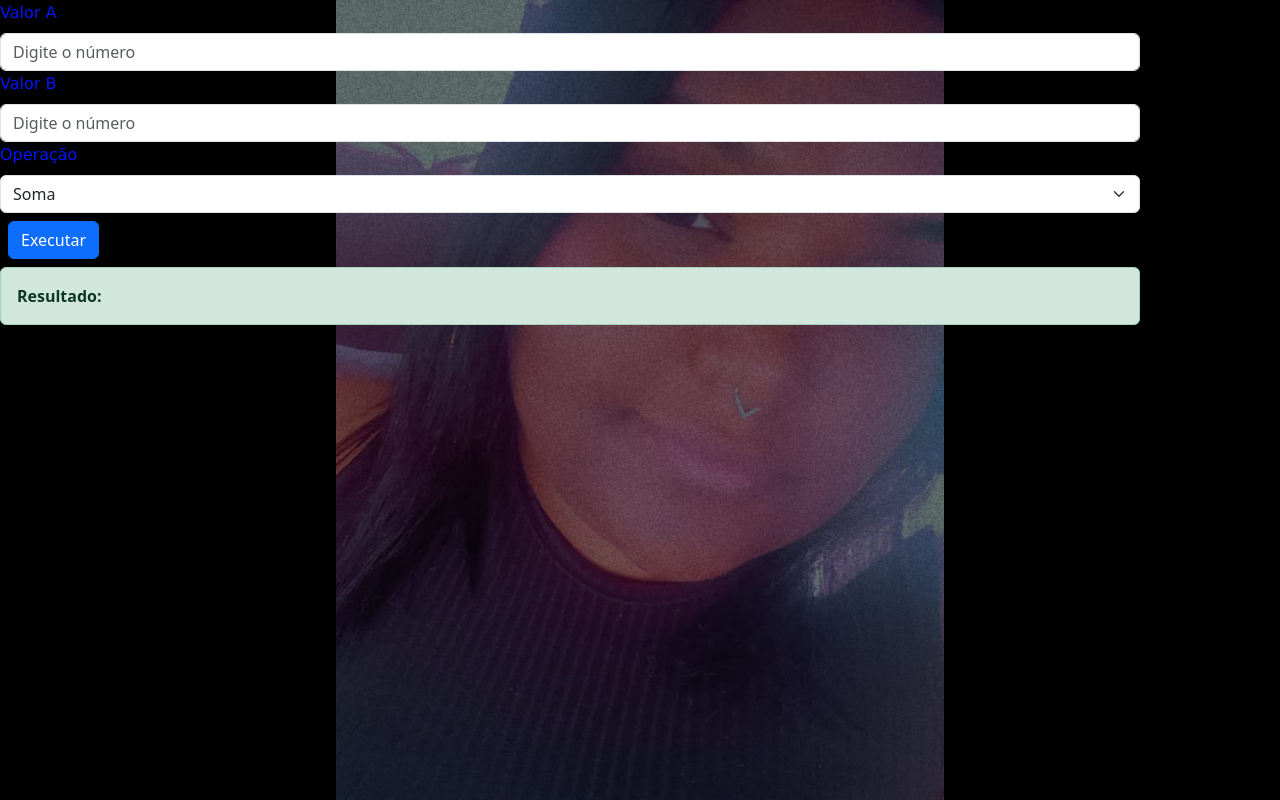
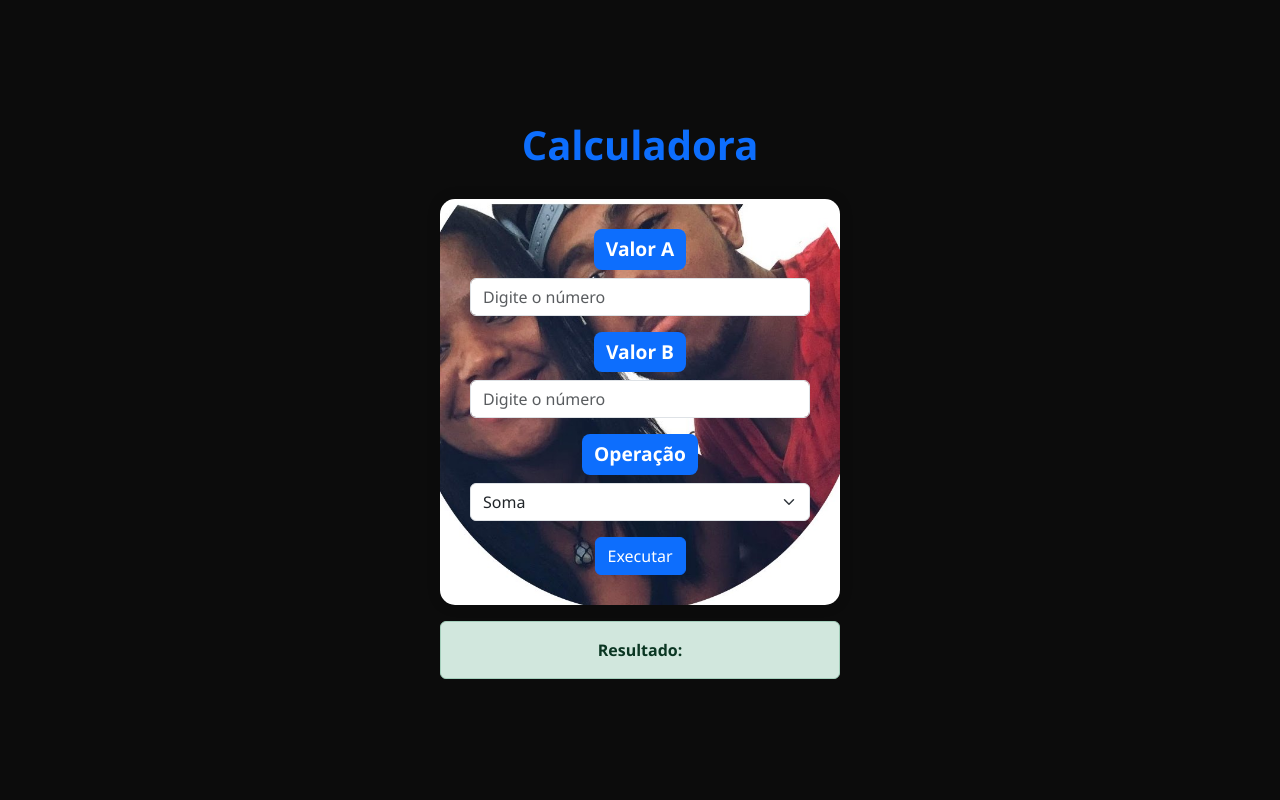
Before and after one commit to Leonardo-aprendizaje/Estacio_Segundo_Semestre, a plain HTML site: page Java Script/Calculadora JS/index.html in a window 1280 px wide. Shown: the top 800 px of the page. Drawn offline with nearby package versions, Linux system fonts and the light colour scheme.

Commit message:
atualização e finalização do dia de hoje.

```diff
--- a/Java Script/Calculadora JS/index.html
+++ b/Java Script/Calculadora JS/index.html
@@ -1,37 +1,96 @@
 <!DOCTYPE html>
 <html lang="en">
 <head>
-    <meta charset="UTF-8">
-    <meta name="viewport" content="width=device-width, initial-scale=1.0">
+  <meta charset="UTF-8" />
+  <meta name="viewport" content="width=device-width, initial-scale=1.0" />
   <title>Java Script</title>
-    <link rel="stylesheet" href="https://cdn.jsdelivr.net/npm/bootstrap@5.3.7/dist/css/bootstrap.min.css">
+  <link
+    rel="stylesheet"
+    href="https://cdn.jsdelivr.net/npm/bootstrap@5.3.7/dist/css/bootstrap.min.css"
+  />
+  <style>
+    body {
+      background-color: #0c0c0c;
+      font-family: 'Segoe UI', Tahoma, Geneva, Verdana, sans-serif;
+      display: flex;
+      justify-content: center;
+      align-items: center;
+      min-height: 100vh;
+      padding: 20px;
+    }
 
+    h1 {
+      text-align: center;
+      margin-bottom: 30px;
+      color: #0d6efd;
+    }
 
+    form {
+      background-image: url(juntos.jpg);
+      background-size: cover;
+      background-position: center;
+      max-width: 400px;
+      background-color: #ffffff;
+      padding: 30px;
+      border-radius: 15px;
+      box-shadow: 0 0 15px rgba(0, 0, 0, 0.1);
+    }
+
+    .form-label.custom-label {
+      display: inline-block;
+      background-color: #0d6efd;
+      color: white;
+      padding: 6px 12px;
+      border-radius: 8px;
+      font-size: 1.2rem;
+      font-weight: 600;
+      margin-bottom: 8px;
+    }
+
+    #resp {
+        max-width: 400px;
+        margin: 20px auto 0 auto;
+}
+
+  </style>
 </head>
-<body class="container" style="background-image: url(yasmin.jpg); background-size: contain; background-position: center top; height: 1080px; background-repeat: no-repeat; margin: 0%; padding: 0%; background-color: black;">
+<body>
+  <div class="container text-center">
+    <h1><strong>Calculadora</strong></h1>
 
+    <form class="mx-auto">
+      <label class="form-label custom-label">Valor A</label>
+      <input
+        placeholder="Digite o número"
+        class="form-control mb-3"
+        type="number"
+        id="v1"
+      />
 
-    <form action="form m-2">
-        <label class="form-label" style="color: rgb(4, 20, 248); font-family: 'Lucida Sans', 'Lucida Sans Regular', 'Lucida Grande', 'Lucida Sans Unicode', Geneva, Verdana, sans-serif; ">Valor A</label> <input placeholder="Digite o número" class="form-control" type="number" id="v1">
+      <label class="form-label custom-label">Valor B</label>
+      <input
+        placeholder="Digite o número"
+        class="form-control mb-3"
+        type="number"
+        id="v2"
+      />
 
-        <label class="form-label" style="color: rgb(4, 20, 248); font-family: 'Lucida Sans', 'Lucida Sans Regular', 'Lucida Grande', 'Lucida Sans Unicode', Geneva, Verdana, sans-serif; ">Valor B</label> <input placeholder="Digite o número" class="form-control" type="number" id="v2">
-
-        <label class="form-label" style="color: rgb(4, 20, 248); font-family: 'Lucida Sans', 'Lucida Sans Regular', 'Lucida Grande', 'Lucida Sans Unicode', Geneva, Verdana, sans-serif; ">Operação</label>
-
-        <select class="form-select" id="oper">
-
+      <label class="form-label custom-label">Operação</label>
+      <select class="form-select mb-3" id="oper">
         <option>Soma</option>
         <option>Subtração</option>
         <option>Multiplicação</option>
         <option>Divisão</option>
         <option>Potência</option>
-
       </select>
 
-        <a href="#" class="btn btn-primary m-2" onclick="executar()">Executar</a>
+      <a href="#" class="btn btn-primary" onclick="executar()">Executar</a>
     </form>
 
-    <div class="alert alert-success" id="resp"><strong>Resultado: </strong></div>
+    <div class="alert alert-success mt-3" id="resp">
+      <strong>Resultado: </strong>
+    </div>
+  </div>
 
   <script src="script.js"></script>
   <script>
```
Also changed, not shown: Java Script/Calculadora IMC/index.html (renamed from Java Script/Estruturas condicionais/index.html), Java Script/Calculadora IMC/juntos.jpg (renamed from Java Script/Estruturas condicionais/juntos.jpg), Java Script/Calculadora IMC/script.js (renamed from Java Script/Estruturas condicionais/script.js), Java Script/Calculadora IMC/style.css (renamed from Java Script/Estruturas condicionais/style.css), Java Script/Calculadora JS/juntos.jpg (added). Lines whose indentation alone changed are shown as unchanged.
